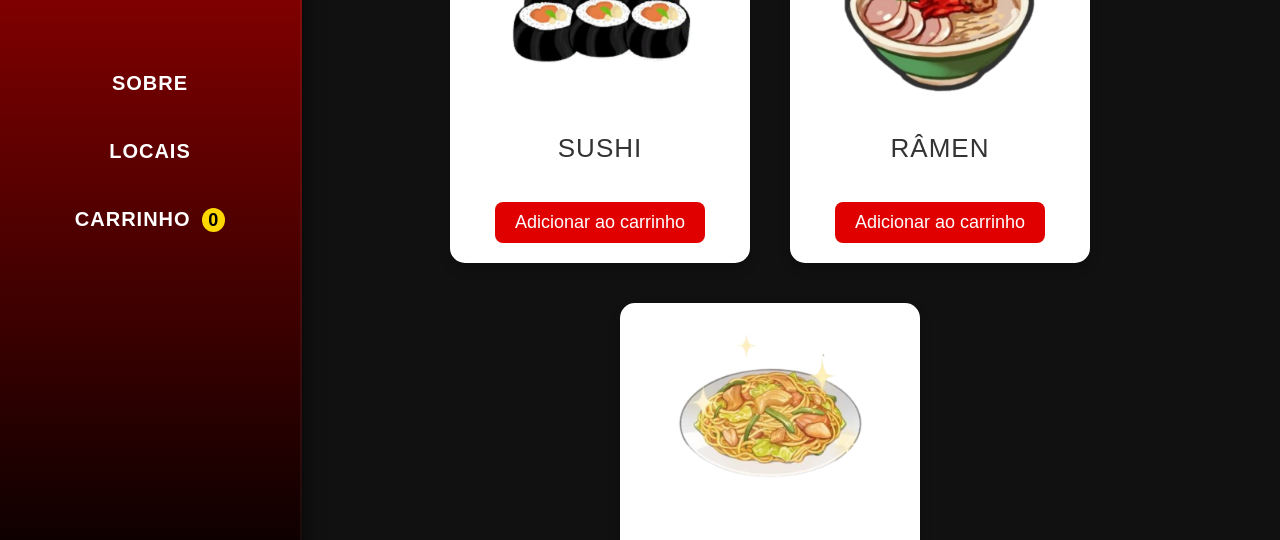
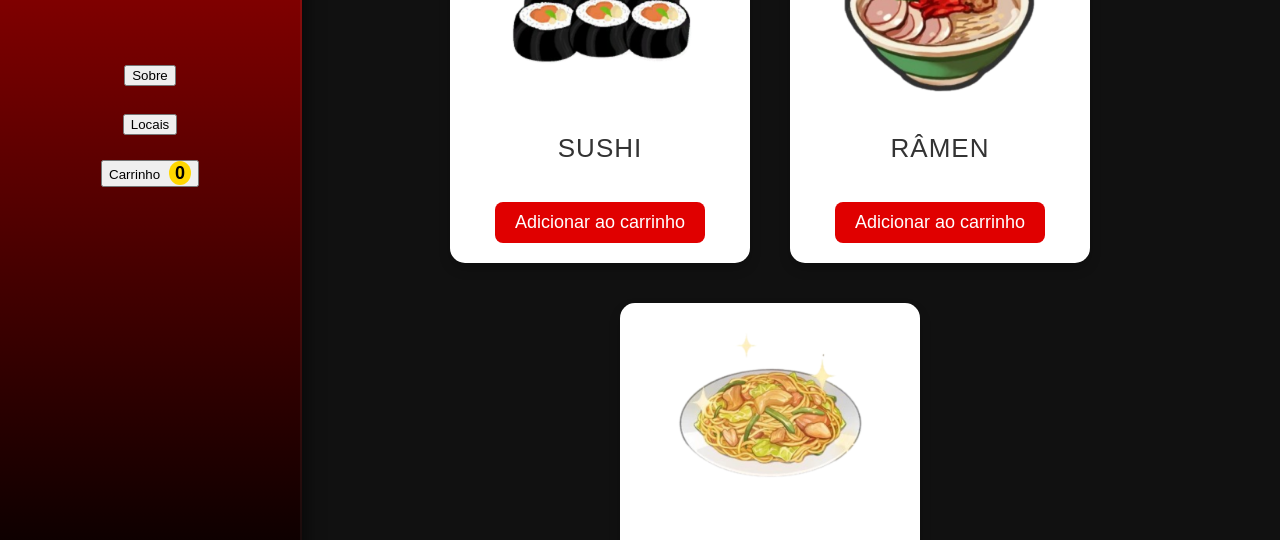
Before and after one commit to eduynk0/sitesenai, a plain HTML site: page index.html in a window 1280 px wide. Shown: the part 251-791 px from the top of the page. Drawn offline with Linux system fonts and the light colour scheme; files whose address does not match are found by name.

Commit message:
Update index.html

```diff
--- a/index.html
+++ b/index.html
@@ -13,23 +13,28 @@
     <img src="img/logo.png" alt="Senai Food Logo" width="200">
     <h1>Senai Food</h1>
   </div>
+
+  <!-- ==== BARRA LATERAL ==== -->
   <nav class="sidebar-nav">
     <ul>
-<li><a href="sobre.html">Sobre</a></li>
-<li><a href="locais.html">Locais</a></li>
-<li><a href="carrinho.html">Carrinho <span id="cart-count">0</span></a></li>
+      <li>
+        <button class="nav-btn" data-action="sobre">Sobre</button>
+      </li>
+      <li>
+        <button class="nav-btn" data-action="locais">Locais</button>
+      </li>
+      <li>
+        <button class="nav-btn" data-action="carrinho">
+          Carrinho <span id="cart-count">0</span>
+        </button>
+      </li>
     </ul>
   </nav>
 </aside>
 
+<div class="main-content">
+  <h2 class="menu-title">Cardápio</h2>
 
-
-<div class="main-content">
-<section class="hero">
-</section>
-
-
-<h2 class="menu-title">Cardápio</h2>
   <main>
     <div class="item">
       <a href="sushi.html" class="product" data-name="Sushi">
@@ -39,7 +44,6 @@
       <button class="add-cart" data-name="Sushi">Adicionar ao carrinho</button>
     </div>
 
-
     <div class="item">
       <a href="ramen.html" class="product" data-name="Râmen">
         <img src="img/ramen.png" alt="Ramen" width="200">
@@ -47,7 +51,6 @@
       </a>
       <button class="add-cart" data-name="Râmen">Adicionar ao carrinho</button>
     </div>
-
 
     <div class="item">
       <a href="yakisoba.html" class="product" data-name="Yakisoba">
@@ -58,13 +61,11 @@
     </div>
   </main>
 
-
   <footer>
     <p>&copy; 2025 Senai Food - Todos os direitos reservados</p>
   </footer>
 </div>
 
-
 <script src="script.js"></script>
 </body>
 </html>
```
Lines whose indentation alone changed are shown as unchanged.
